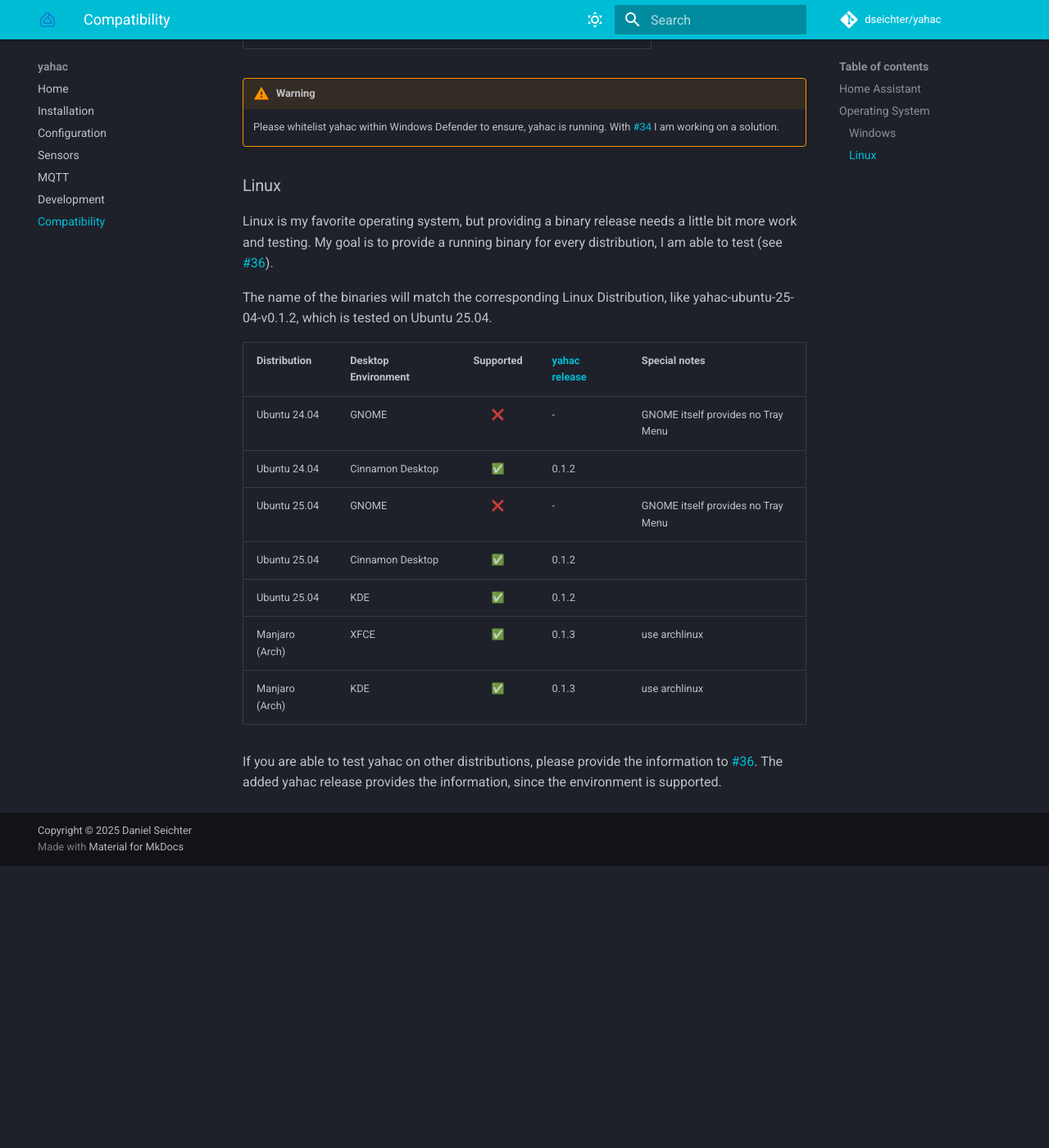
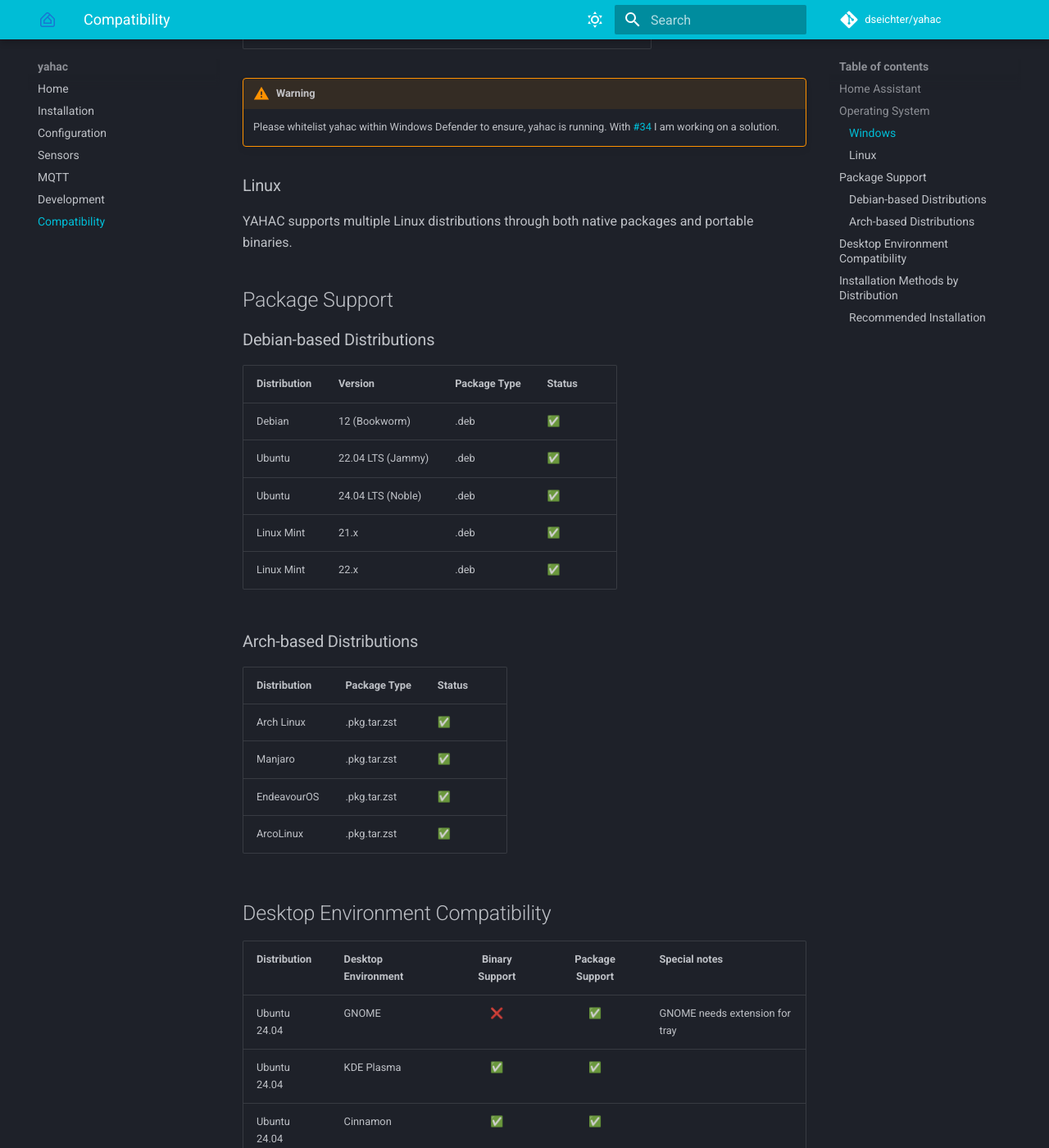
Before and after one commit to dseichter/yahac, an MkDocs documentation site: the page built from docs/docs/compatibility.md, in a window 1280 px wide and 1400 px high, scrolled down 471 px. Shown: the whole window at 82% size. Built offline with MkDocs 1.6.1 and Material for MkDocs 9.7.7, drawn with Linux system fonts in a browser that asks for light colours; comment, search, counter and statistics services are not loaded; before the commit the page ends 1527 px from its top, so only the background shows below that; some of the changed text lies outside the part shown.

Commit message:
Update documentation, add new compatibility of received feedback

```diff
--- a/docs/docs/compatibility.md
+++ b/docs/docs/compatibility.md
@@ -18,20 +18,52 @@ yahac is compatible with [Home Assistant](https://www.home-assistant.io/) 2025.x
 
 ### Linux
 
-Linux is my favorite operating system, but providing a binary release needs a little bit more work and testing.
-My goal is to provide a running binary for every distribution, I am able to test (see [#36](https://github.com/dseichter/yahac/issues/36)).
+YAHAC supports multiple Linux distributions through both native packages and portable binaries.
 
-The name of the binaries will match the corresponding Linux Distribution, like yahac-ubuntu-25-04-v0.1.2, which is tested on Ubuntu 25.04.
+## Package Support
 
-| Distribution   | Desktop Environment | Supported | [yahac release](https://github.com/dseichter/yahac/releases) | Special notes                       |
-| -------------- | ------------------- | :-------: | ---------------- | ----------------------------------- |
-| Ubuntu 24.04   | GNOME               | ❌        | -               | GNOME itself provides no Tray Menu |
-| Ubuntu 24.04   | Cinnamon Desktop    | ✅        | 0.1.2           |                                    |
-| Ubuntu 25.04   | GNOME               | ❌        | -               | GNOME itself provides no Tray Menu |
-| Ubuntu 25.04   | Cinnamon Desktop    | ✅        | 0.1.2           |                                    |
-| Ubuntu 25.04   | KDE                 | ✅        | 0.1.2           |                                    |
-| Manjaro (Arch) | XFCE                | ✅        | 0.1.3           | use archlinux                      |
-| Manjaro (Arch) | KDE                 | ✅        | 0.1.3           | use archlinux                      |
+### Debian-based Distributions
+| Distribution | Version | Package Type | Status |
+| ------------ | ------- | ------------ | ------ |
+| Debian | 12 (Bookworm) | .deb | ✅ |
+| Ubuntu | 22.04 LTS (Jammy) | .deb | ✅ |
+| Ubuntu | 24.04 LTS (Noble) | .deb | ✅ |
+| Linux Mint | 21.x | .deb | ✅ |
+| Linux Mint | 22.x | .deb | ✅ |
 
-If you are able to test yahac on other distributions, please provide the information to [#36](https://github.com/dseichter/yahac/issues/36).
-The added yahac release provides the information, since the environment is supported.
+### Arch-based Distributions
+| Distribution | Package Type | Status |
+| ------------ | ------------ | ------ |
+| Arch Linux | .pkg.tar.zst | ✅ |
+| Manjaro | .pkg.tar.zst | ✅ |
+| EndeavourOS | .pkg.tar.zst | ✅ |
+| ArcoLinux | .pkg.tar.zst | ✅ |
+
+## Desktop Environment Compatibility
+
+| Distribution | Desktop Environment | Binary Support | Package Support | Special notes |
+| ------------ | ------------------- | :------------: | :-------------: | ------------- |
+| Ubuntu 24.04 | GNOME | ❌ | ✅ | GNOME needs extension for tray |
+| Ubuntu 24.04 | KDE Plasma | ✅ | ✅ | |
+| Ubuntu 24.04 | Cinnamon | ✅ | ✅ | |
+| Ubuntu 24.04 | XFCE | ✅ | ✅ | |
+| Manjaro | KDE Plasma | ✅ | ✅ | |
+| Manjaro | XFCE | ✅ | ✅ | |
+| Debian 12 | GNOME | ❌ | ✅ | GNOME needs extension for tray |
+| Debian 12 | KDE Plasma | ✅ | ✅ | |
+
+!!! tip "GNOME Users"
+    Install the "AppIndicator and KStatusNotifierItem Support" extension to enable system tray functionality.
+
+!!! note "Package vs Binary"
+    - **Packages**: Automatic dependency resolution, system integration, desktop files
+    - **Binaries**: Portable, no installation required, manual dependency management
+
+## Installation Methods by Distribution
+
+### Recommended Installation
+- **Debian/Ubuntu/Mint**: Use `.deb` packages for best integration
+- **Arch/Manjaro**: Use `.pkg.tar.zst` packages via pacman
+- **Other distributions**: Use portable binaries or build from source
+
+If you test yahac on other distributions, please report compatibility at [#36](https://github.com/dseichter/yahac/issues/36).
```
Also changed, not shown: docs/docs/installation.md (+39 -2 lines), docs/docs/mqtt.md (+2 -2 lines), README.md.
